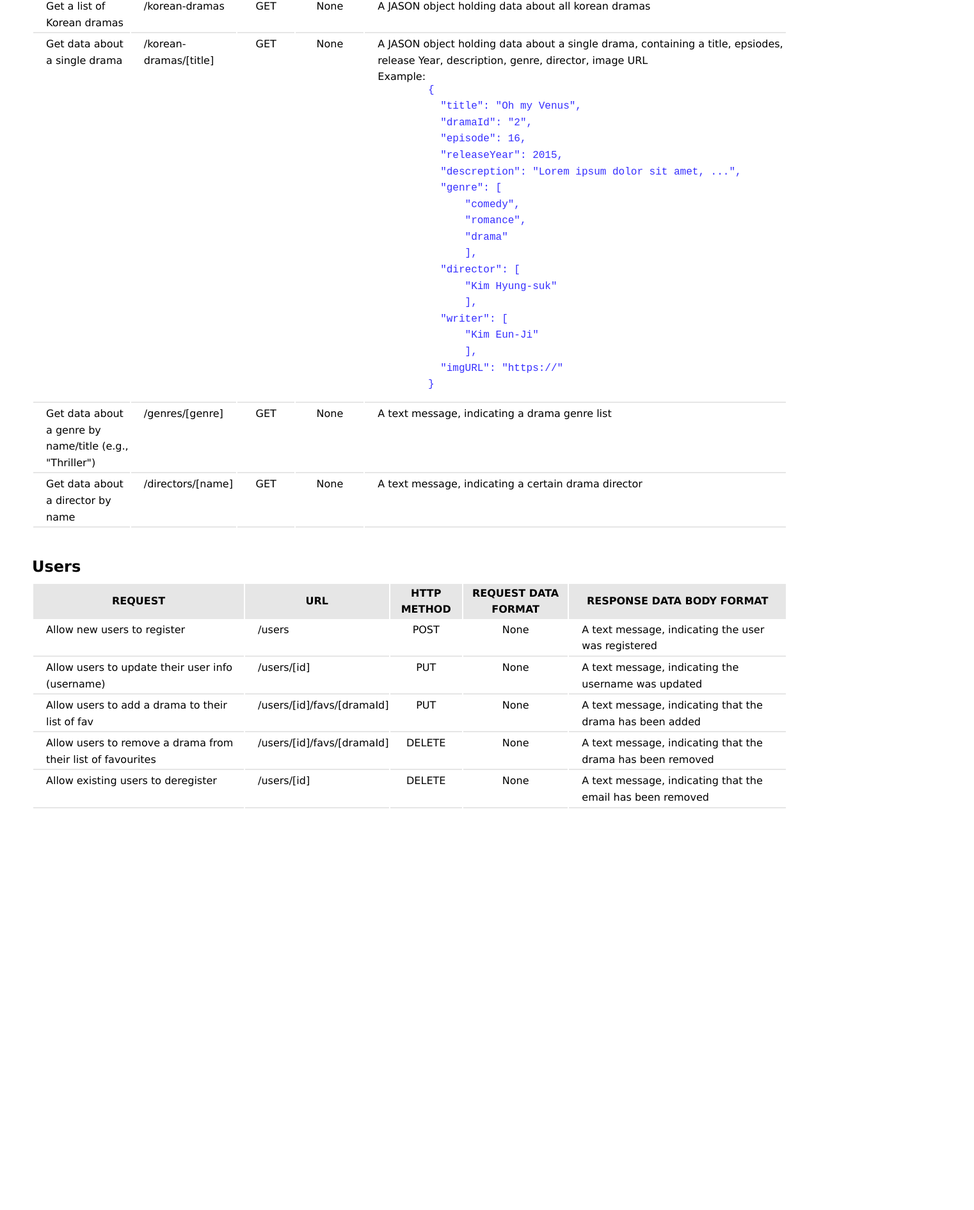
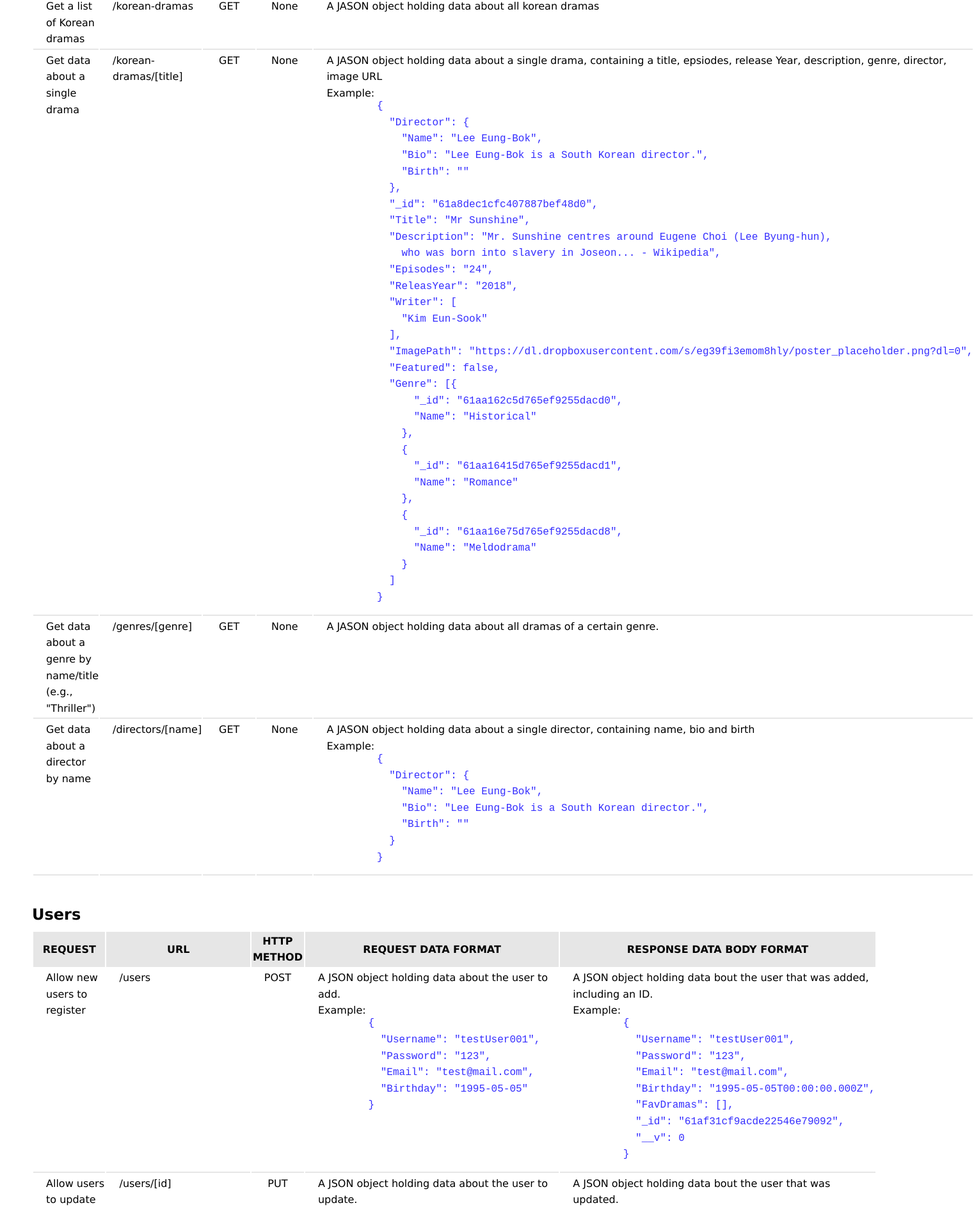
Before and after one commit to almanowski/kdrama_api, a website: page public/documentation.html in a window 1280 px wide. Shown: the part 417-2309 px from the top of the page at 64% size, 1522 px wide, since content can reach past the window. Before the commit the page ends 1733 px from the top, so only its background shows below. Drawn offline with nearby package versions, Linux system fonts and the light colour scheme.

Commit message:
Update content

```diff
--- a/public/documentation.html
+++ b/public/documentation.html
@@ -51,26 +51,38 @@
             <pre>
               <code>
                 {
-                  "title": "Oh my Venus",
-                  "dramaId": "2",
-                  "episode": 16,
-                  "releaseYear": 2015,
-                  "descreption": "Lorem ipsum dolor sit amet, ...",
-                  "genre": [
-                      "comedy",
-                      "romance",
-                      "drama"
-                      ],
-                  "director": [
-                      "Kim Hyung-suk"
-                      ],
-                  "writer": [
-                      "Kim Eun-Ji"
-                      ],
-                  "imgURL": "https://"
+                  "Director": {
+                    "Name": "Lee Eung-Bok",
+                    "Bio": "Lee Eung-Bok is a South Korean director.",
+                    "Birth": ""
+                  },
+                  "_id": "61a8dec1cfc407887bef48d0",
+                  "Title": "Mr Sunshine",
+                  "Description": "Mr. Sunshine centres around Eugene Choi (Lee Byung-hun),
+                    who was born into slavery in Joseon... - Wikipedia",
+                  "Episodes": "24",
+                  "ReleasYear": "2018",
+                  "Writer": [
+                    "Kim Eun-Sook"
+                  ],
+                  "ImagePath": "https://dl.dropboxusercontent.com/s/eg39fi3emom8hly/poster_placeholder.png?dl=0",
+                  "Featured": false,
+                  "Genre": [{
+                      "_id": "61aa162c5d765ef9255dacd0",
+                      "Name": "Historical"
+                    },
+                    {
+                      "_id": "61aa16415d765ef9255dacd1",
+                      "Name": "Romance"
+                    },
+                    {
+                      "_id": "61aa16e75d765ef9255dacd8",
+                      "Name": "Meldodrama"
+                    }
+                  ]
                 }
               </code>
-          </pre>
+            </pre>
           </td>
         </tr>
         <tr>
@@ -78,14 +90,30 @@
           <td>/genres/[genre]</td>
           <td class="center">GET</td>
           <td class="center">None</td>
-          <td>A text message, indicating a drama genre list</td>
+          <td>A JASON object holding data about all dramas of a certain genre.</td>
         </tr>
         <tr>
           <td>Get data about a director by name</td>
           <td>/directors/[name]</td>
           <td class="center">GET</td>
           <td class="center">None</td>
-          <td>A text message, indicating a certain drama director</td>
+          <td>
+            A JASON object holding data about a single director, containing name,
+            bio and birth
+            <br>
+            Example:
+            <pre>
+              <code>
+                {
+                  "Director": {
+                    "Name": "Lee Eung-Bok",
+                    "Bio": "Lee Eung-Bok is a South Korean director.",
+                    "Birth": ""
+                  }
+                }
+              </code>
+            </pre>
+          </td>
         </tr>
       </table>
 
@@ -102,36 +130,134 @@
           <td>Allow new users to register</td>
           <td>/users</td>
           <td class="center">POST</td>
-          <td class="center">None</td>
-          <td>A text message, indicating the user was registered</td>
+          <td>
+            A JSON object holding data about the user to add.
+            <br>
+            Example:
+            <pre>
+              <code>
+                {
+                  "Username": "testUser001",
+                  "Password": "123",
+                  "Email": "test@mail.com",
+                  "Birthday": "1995-05-05"
+                }
+              </code>
+            </pre>
+          </td>
+          <td>
+            A JSON object holding data bout the user that was added, including an ID.
+            <br>
+            Example:
+            <pre>
+              <code>
+                {
+                  "Username": "testUser001",
+                  "Password": "123",
+                  "Email": "test@mail.com",
+                  "Birthday": "1995-05-05T00:00:00.000Z",
+                  "FavDramas": [],
+                  "_id": "61af31cf9acde22546e79092",
+                  "__v": 0
+                }
+              </code>
+            </pre>
+          </td>
         </tr>
         <tr>
           <td>Allow users to update their user info (username)</td>
           <td>/users/[id]</td>
           <td class="center">PUT</td>
-          <td class="center">None</td>
-          <td>A text message, indicating the username was updated</td>
+          <td>
+            A JSON object holding data about the user to update.
+            <br>
+            Example:
+            <pre>
+              <code>
+                {
+                  "Username" : "testUser001",
+                  "Password" : "123",
+                  "Email" : "newtest@mail.com",
+                  "Birthday" : "1995-05-05"
+                }
+              </code>
+            </pre>
+          </td>
+          <td>
+            A JSON object holding data bout the user that was updated.
+            <br>
+            Example:
+            <pre>
+              <code>
+                {
+                  "_id": "61af31cf9acde22546e79092",
+                  "Username": "testUser001",
+                  "Password": "123",
+                  "Email": "newtest@mail.com",
+                  "Birthday": "1995-05-05T00:00:00.000Z",
+                  "FavDramas": [],
+                  "__v": 0
+                }
+              </code>
+            </pre>
+          </td>
         </tr>
         <tr>
           <td>Allow users to add a drama to their list of fav</td>
           <td>/users/[id]/favs/[dramaId]</td>
-          <td class="center">PUT</td>
+          <td class="center">POST</td>
           <td class="center">None</td>
-          <td>A text message, indicating that the drama has been added</td>
+          <td>
+            A JSON object holding data bout the favourite Drama that was added.
+            <br>
+            Example:
+            <pre>
+              <code>
+                {
+                  "_id": "61af31cf9acde22546e79092",
+                  "Username": "testUser001",
+                  "Password": "123",
+                  "Email": "newtest@mail.com",
+                  "Birthday": "1995-05-05T00:00:00.000Z",
+                  "FavDramas": [
+                      "61a8dec1cfc407887bef48d0"
+                  ],
+                  "__v": 0
+                }
+              </code>
+            </pre>
+          </td>
         </tr>
         <tr>
           <td>Allow users to remove a drama from their list of favourites</td>
           <td>/users/[id]/favs/[dramaId]</td>
           <td class="center">DELETE</td>
           <td class="center">None</td>
-          <td>A text message, indicating that the drama has been removed</td>
+          <td>
+            A JSON object holding data bout the favourite Drama that was deleted.
+            <br>
+            Example:
+            <pre>
+              <code>
+                {
+                  "_id": "61af31cf9acde22546e79092",
+                  "Username": "testUser001",
+                  "Password": "123",
+                  "Email": "newtest@mail.com",
+                  "Birthday": "1995-05-05T00:00:00.000Z",
+                  "FavDramas": [],
+                  "__v": 0
+                }
+              </code>
+            </pre>
+          </td>
         </tr>
         <tr>
           <td>Allow existing users to deregister</td>
           <td>/users/[id]</td>
           <td class="center">DELETE</td>
           <td class="center">None</td>
-          <td>A text message, indicating that the email has been removed</td>
+          <td>A text message, indicating that the account has been deleted.</td>
         </tr>
       </table>
     </main>
```
